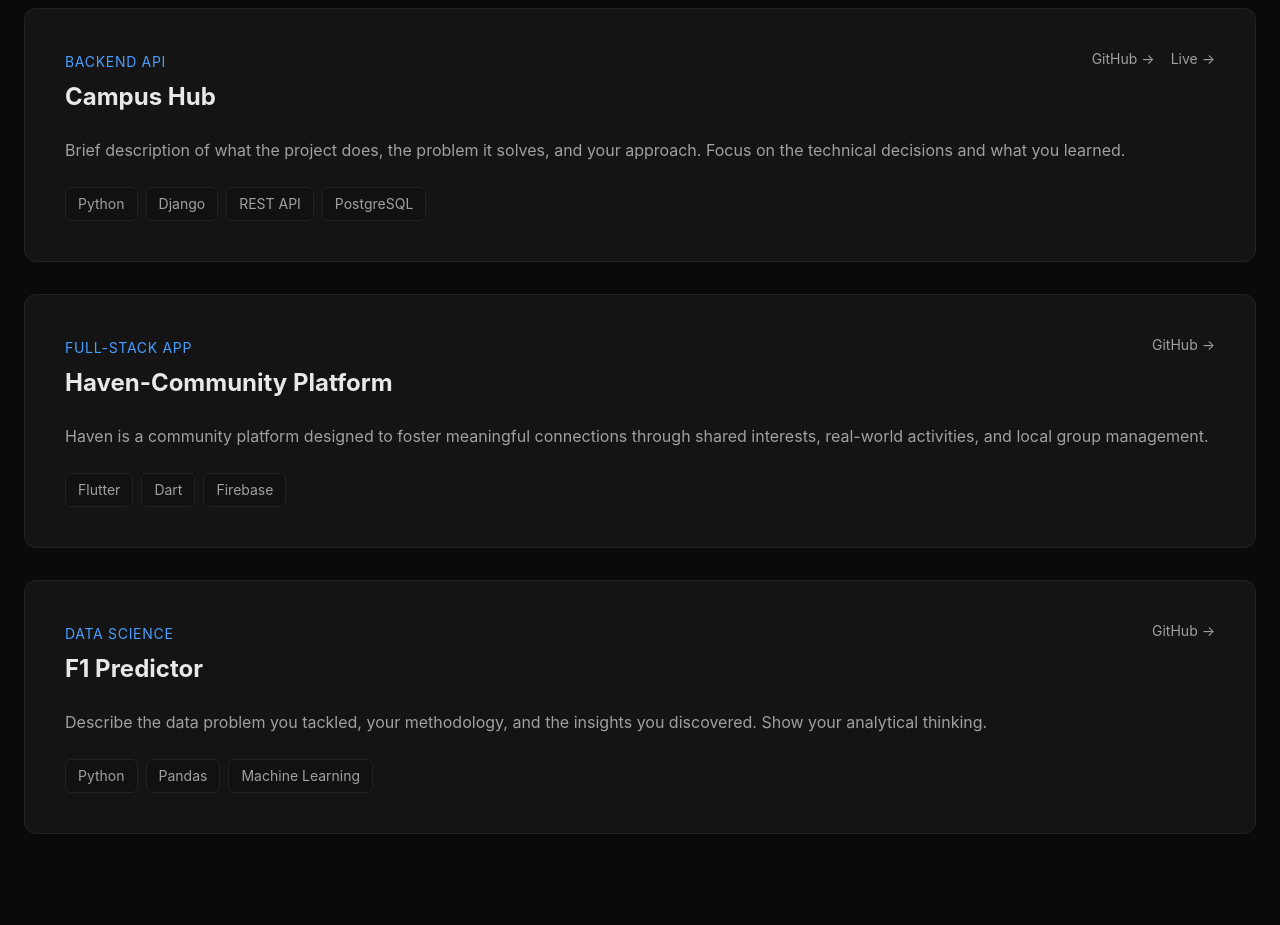
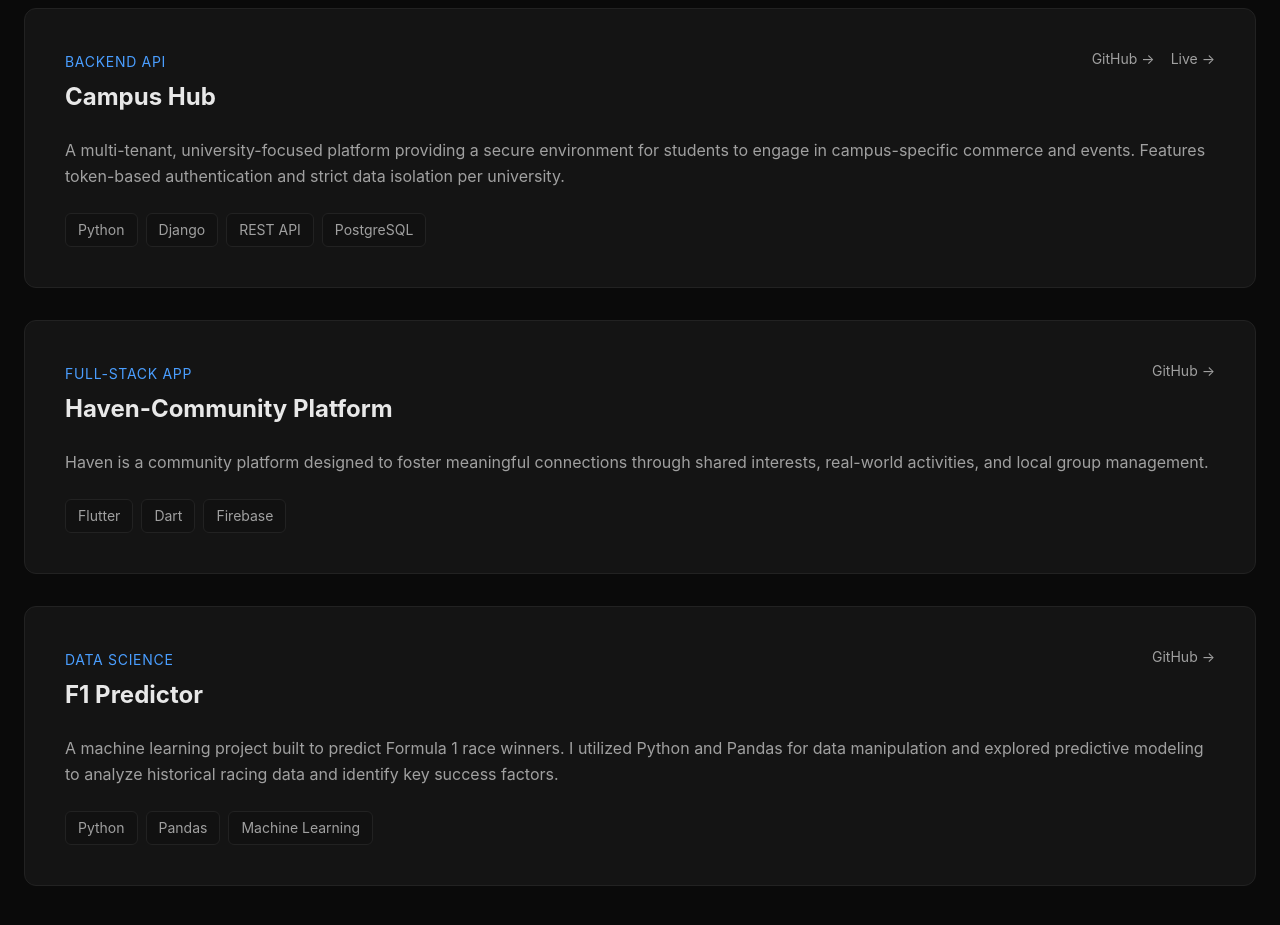
Before and after one commit to Gigitogigs/Ngige, a React (Vite) app in the folder portfolio-react/portfolio-react/: page / in a window 1280 px wide. Shown: the part 2780-3705 px from the top of the page. Built offline with nearby package versions, Linux system fonts and the light colour scheme.

Commit message:
Update Campus Hub and F1 Predictor descriptions

```diff
--- a/portfolio-react/portfolio-react/src/components/Projects.jsx
+++ b/portfolio-react/portfolio-react/src/components/Projects.jsx
@@ -6,10 +6,10 @@ const Projects = () => {
     {
       type: 'Backend API',
       title: 'Campus Hub',
-      description: 'Brief description of what the project does, the problem it solves, and your approach. Focus on the technical decisions and what you learned.',
+      description: 'A multi-tenant, university-focused platform providing a secure environment for students to engage in campus-specific commerce and events. Features token-based authentication and strict data isolation per university.',
       tech: ['Python', 'Django', 'REST API', 'PostgreSQL'],
-      github: 'https://github.com/Gigitogigs/Campus-Hub', // Put your GitHub repo link here
-      live: '#' // Put your live demo link here (if any)
+      github: 'https://github.com/Gigitogigs/Campus-Hub',
+      live: '#'
     },
     {
       type: 'Full-Stack App',
@@ -21,7 +21,7 @@ const Projects = () => {
     {
       type: 'Data Science',
       title: 'F1 Predictor',
-      description: 'Describe the data problem you tackled, your methodology, and the insights you discovered. Show your analytical thinking.',
+      description: 'A machine learning project built to predict Formula 1 race winners. I utilized Python and Pandas for data manipulation and explored predictive modeling to analyze historical racing data and identify key success factors.',
       tech: ['Python', 'Pandas', 'Machine Learning'],
       github: 'https://github.com/Gigitogigs/F1_predictor'
     }
```
